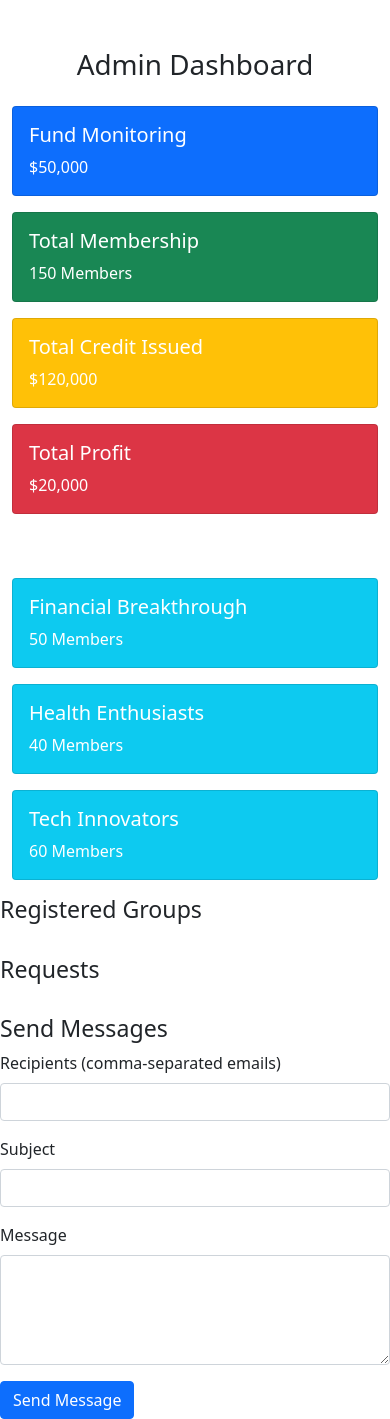
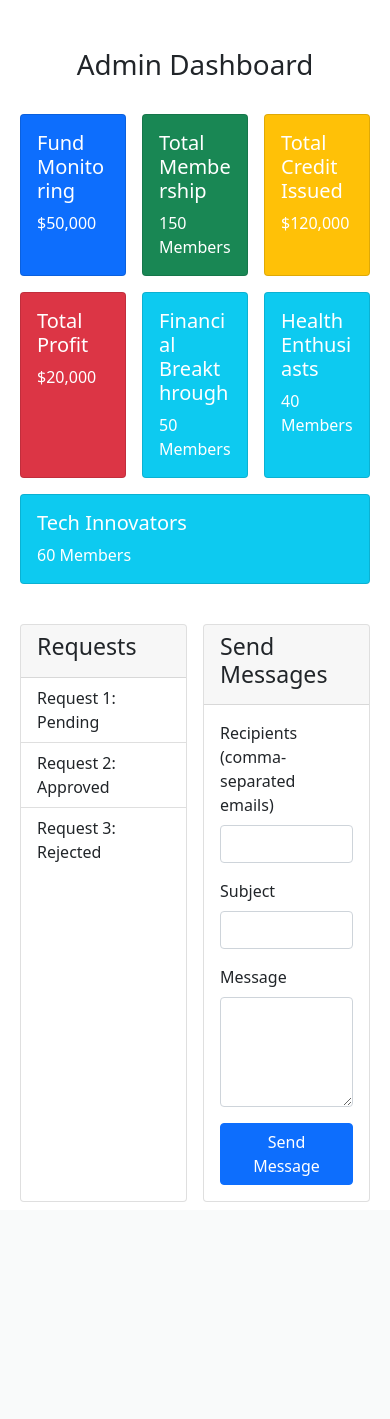
Before and after one commit to Nyagarama/SumaPay, a Node server app: template Front-end/pages/admin.html in a window 390 px wide. Shown: the part 67-1486 px from the top of the page. After the commit the page ends 1269 px from the top, so only its background shows below. Run offline with Node 20, Linux system fonts and the light colour scheme; the template is opened without the code that fills it, so the values that code supplies are empty.

Commit message:
frontend: admin deshboard arranged

```diff
--- a/Front-end/pages/admin.html
+++ b/Front-end/pages/admin.html
@@ -23,109 +23,101 @@
             </div>
         </div>
     </nav>
+
+    <!--Dashboard-->
     <div class="container-fluid mt-5">
         <h1 class="text-center mb-4">Admin Dashboard</h1>
-        <div class="row mb-4">
+        <div class="d-flex flex-wrap justify-content-around">
             <!-- Fund Monitoring Card -->
-            <div class="col-md-3">
-                <a href="fund-monitoring.html" class="text-decoration-none">
-                    <div class="card text-white bg-primary mb-3">
+            <div class="card text-white bg-primary m-2" style="flex: 1 1 21%;">
+                <a href="fund-monitoring.html" class="text-decoration-none text-white">
                     <div class="card-body">
                         <h5 class="card-title">Fund Monitoring</h5>
                         <p class="card-text">$50,000</p>
-                        </div>
                     </div>
                 </a>
             </div>
 
             <!-- Total Membership Card -->
-            <div class="col-md-3">
-                <a href="total-membership.html" class="text-decoration-none">
-                    <div class="card text-white bg-success mb-3">
+            <div class="card text-white bg-success m-2" style="flex: 1 1 21%;">
+                <a href="total-membership.html" class="text-decoration-none text-white">
                     <div class="card-body">
                         <h5 class="card-title">Total Membership</h5>
                         <p class="card-text">150 Members</p>
-                        </div>
                     </div>
                 </a>
             </div>
 
             <!-- Total Credit Issued Card -->
-            <div class="col-md-3">
-                <a href="total-credit-issued.html" class="text-decoration-none">
-                    <div class="card text-white bg-warning mb-3">
+            <div class="card text-white bg-warning m-2" style="flex: 1 1 21%;">
+                <a href="total-credit-issued.html" class="text-decoration-none text-white">
                     <div class="card-body">
                         <h5 class="card-title">Total Credit Issued</h5>
                         <p class="card-text">$120,000</p>
-                        </div>
                     </div>
                 </a>
             </div>
 
             <!-- Total Profit Card -->
-            <div class="col-md-3">
-                <a href="total-profit.html" class="text-decoration-none">
-                    <div class="card text-white bg-danger mb-3">
+            <div class="card text-white bg-danger m-2" style="flex: 1 1 21%;">
+                <a href="total-profit.html" class="text-decoration-none text-white">
                     <div class="card-body">
                         <h5 class="card-title">Total Profit</h5>
                         <p class="card-text">$20,000</p>
                     </div>
+                </a>
+            </div>
+
+            <!-- Financial Breakthrough Card -->
+            <div class="card text-white bg-info m-2" style="flex: 1 1 21%;">
+                <a href="financial-breakthrough.html" class="text-decoration-none text-white">
+                    <div class="card-body">
+                        <h5 class="card-title">Financial Breakthrough</h5>
+                        <p class="card-text">50 Members</p>
+                    </div>
+                </a>
+            </div>
+
+            <!-- Health Enthusiasts Card -->
+            <div class="card text-white bg-info m-2" style="flex: 1 1 21%;">
+                <a href="health-enthusiasts.html" class="text-decoration-none text-white">
+                    <div class="card-body">
+                        <h5 class="card-title">Health Enthusiasts</h5>
+                        <p class="card-text">40 Members</p>
+                    </div>
+                </a>
+            </div>
+
+            <!-- Tech Innovators Card -->
+            <div class="card text-white bg-info m-2" style="flex: 1 1 21%;">
+                <a href="tech-innovators.html" class="text-decoration-none text-white">
+                    <div class="card-body">
+                        <h5 class="card-title">Tech Innovators</h5>
+                        <p class="card-text">60 Members</p>
                     </div>
                 </a>
             </div>
         </div>
 
-        <div class="row mb-4"></div>
-            <div class="col-md-4">
-            <a href="financial-breakthrough.html" class="text-decoration-none">
-                <div class="card text-white bg-info mb-3">
-                    <div class="card-body">
-                        <h5 class="card-title">Financial Breakthrough</h5>
-                        <p class="card-text">50 Members</p>
+        <div class="d-flex flex-wrap justify-content-around mt-4">
+            <!-- Requests -->
+            <div class="card m-2" style="flex: 1 1 45%;">
+                <div class="card-header">
+                    <h3>Requests</h3>
                 </div>
-                </div>
-            </a>
-            </div>
-            <div class="col-md-4">
-            <a href="health-enthusiasts.html" class="text-decoration-none">
-                <div class="card text-white bg-info mb-3">
-                    <div class="card-body">
-                        <h5 class="card-title">Health Enthusiasts</h5>
-                        <p class="card-text">40 Members</p>
-                    </div>
-                </div>
-            </a>
-            </div>
-            <div class="col-md-4">
-            <a href="tech-innovators.html" class="text-decoration-none">
-                <div class="card text-white bg-info mb-3">
-                <div class="card-body">
-                    <h5 class="card-title">Tech Innovators</h5>
-                    <p class="card-text">60 Members</p>
-                </div>
-                </div>
-            </a>
-            </div>
+                <ul id="request-list" class="list-group list-group-flush">
+                    <li class="list-group-item">Request 1: Pending</li>
+                    <li class="list-group-item">Request 2: Approved</li>
+                    <li class="list-group-item">Request 3: Rejected</li>
+                </ul>
             </div>
 
-        <div class="row">
-            <!-- Registered Groups -->
-            <div class="col-md-6">
-                <h3>Registered Groups</h3>
-                <ul id="group-list" class="list-group mb-4"></ul>
+            <!-- Send Messages Card -->
+            <div class="card m-2" style="flex: 1 1 45%;">
+                <div class="card-header">
+                    <h3>Send Messages</h3>
                 </div>
-
-            <!-- Requests -->
-            <div class="col-md-6">
-                <h3>Requests</h3>
-                <ul id="request-list" class="list-group mb-4"></ul>
-            </div>
-        </div>
-
-        <div class="row">
-            <!-- Send Messages -->
-            <div class="col-md-12">
-                <h3>Send Messages</h3>
+                <div class="card-body">
                     <form id="message-form">
                         <div class="mb-3">
                             <label for="recipients" class="form-label">Recipients (comma-separated emails)</label>
@@ -144,6 +136,7 @@
                 </div>
             </div>
         </div>
+    </div>
 
 
     <script src="https://cdn.jsdelivr.net/npm/bootstrap@5.3.0-alpha1/dist/js/bootstrap.bundle.min.js"></script>
```
Lines whose indentation alone changed are shown as unchanged.
